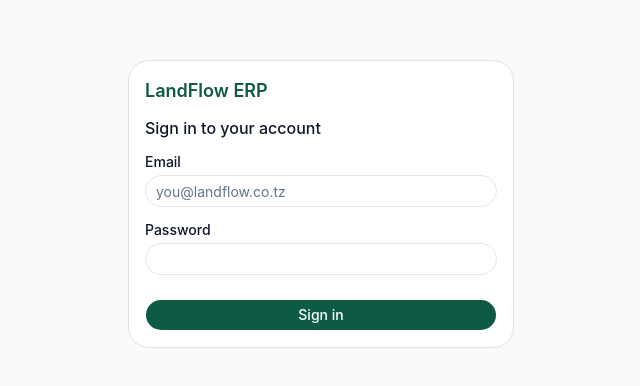
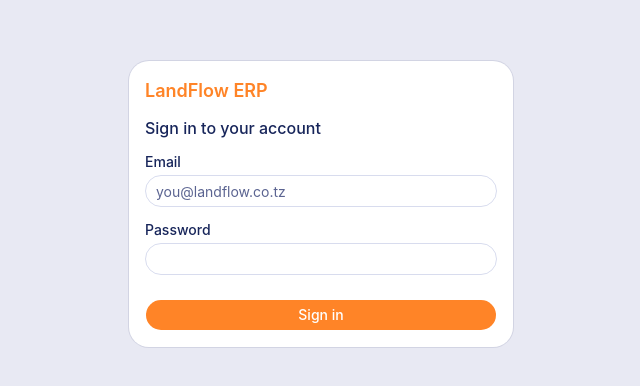
Before and after one commit to heva98/landflow-erp, a React (Vite) app in the folder frontend/: page /login in a window 1280 px wide. Shown: the part 196-582 px from the top of the page, without its empty margins (319-959 px from the left). Built offline with nearby package versions, Linux system fonts and the light colour scheme; no server answers.

Commit message:
change the system theme colours

```diff
--- a/frontend/src/features/crm/lib/lead-presentation.ts
+++ b/frontend/src/features/crm/lib/lead-presentation.ts
@@ -17,7 +17,7 @@ export function ageLabel(days: number): string {
 
 // A handful of brand-consistent colors to hash an assignee's name against,
 // so the same person always gets the same avatar color across the board.
-const AVATAR_COLORS = ['#0E5B45', '#2563EB', '#C89B3C', '#4CAF50', '#6D28D9', '#B8860B']
+const AVATAR_COLORS = ['#17255A', '#2563EB', '#FF8427', '#4CAF50', '#6D28D9', '#B8860B']
 
 export function avatarColor(name: string | null | undefined): string {
   if (!name) return '#CBD5E1'
--- a/frontend/src/features/dashboard/components/kpi-grid.tsx
+++ b/frontend/src/features/dashboard/components/kpi-grid.tsx
@@ -15,8 +15,8 @@ export function KpiGrid({ data }: { data: DashboardSummary }) {
     <div className="grid grid-cols-1 gap-4 sm:grid-cols-2 lg:grid-cols-4">
       {data.revenue && (
         <>
-          <StatCard icon={Wallet} label="Revenue Today" value={formatTZS(data.revenue.today)} tone="positive" />
-          <StatCard icon={TrendingUp} label="Revenue This Month" value={formatTZS(data.revenue.this_month)} tone="positive" />
+          <StatCard icon={Wallet} label="Revenue Today" value={formatTZS(data.revenue.today)} />
+          <StatCard icon={TrendingUp} label="Revenue This Month" value={formatTZS(data.revenue.this_month)} />
         </>
       )}
 
--- a/frontend/src/index.css
+++ b/frontend/src/index.css
@@ -6,25 +6,26 @@
 :root {
   --radius: 1rem;
 
-  --background: #f8fafc;
-  --foreground: #0f172a;
+  --background: #e8e9f3;
+  --foreground: #17255a;
 
   --card: #ffffff;
-  --card-foreground: #0f172a;
+  --card-foreground: #17255a;
   --popover: #ffffff;
-  --popover-foreground: #0f172a;
+  --popover-foreground: #17255a;
 
-  --primary: #0e5b45;
+  --primary: #ff8427;
   --primary-foreground: #ffffff;
+  --primary-hover: #e56f13;
 
-  --secondary: #c89b3c;
-  --secondary-foreground: #1c1508;
+  --secondary: #17255a;
+  --secondary-foreground: #ffffff;
 
-  --accent: #4caf50;
-  --accent-foreground: #ffffff;
+  --accent: #edf2fa;
+  --accent-foreground: #17255a;
 
-  --muted: #f1f5f9;
-  --muted-foreground: #64748b;
+  --muted: #e8e9f3;
+  --muted-foreground: #5b6491;
 
   --destructive: #d32f2f;
   --destructive-foreground: #ffffff;
@@ -33,40 +34,41 @@
   --info: #2563eb;
   --info-foreground: #ffffff;
 
-  --border: #e2e8f0;
-  --input: #e2e8f0;
-  --ring: #0e5b45;
+  --border: #d8dcee;
+  --input: #d8dcee;
+  --ring: #ff8427;
 
-  --sidebar: #114232;
-  --sidebar-foreground: #f8fafc;
-  --sidebar-primary: #4caf50;
+  --sidebar: #17255a;
+  --sidebar-foreground: #ffffff;
+  --sidebar-primary: #ff8427;
   --sidebar-primary-foreground: #ffffff;
-  --sidebar-accent: #1b5744;
-  --sidebar-accent-foreground: #f8fafc;
-  --sidebar-border: #1b5744;
-  --sidebar-ring: #4caf50;
+  --sidebar-accent: #223172;
+  --sidebar-accent-foreground: #ffffff;
+  --sidebar-border: #223172;
+  --sidebar-ring: #ff8427;
 }
 
 .dark {
-  --background: #0b1120;
+  --background: #0b1130;
   --foreground: #f8fafc;
 
-  --card: #111827;
+  --card: #141b3d;
   --card-foreground: #f8fafc;
-  --popover: #111827;
+  --popover: #141b3d;
   --popover-foreground: #f8fafc;
 
-  --primary: #4caf50;
-  --primary-foreground: #0b1120;
+  --primary: #ff8427;
+  --primary-foreground: #ffffff;
+  --primary-hover: #e56f13;
 
-  --secondary: #c89b3c;
-  --secondary-foreground: #1c1508;
+  --secondary: #2f3e85;
+  --secondary-foreground: #ffffff;
 
-  --accent: #0e5b45;
+  --accent: #1b2452;
   --accent-foreground: #f8fafc;
 
-  --muted: #1e293b;
-  --muted-foreground: #94a3b8;
+  --muted: #1b2452;
+  --muted-foreground: #a8aedb;
 
   --destructive: #d32f2f;
   --destructive-foreground: #ffffff;
@@ -75,18 +77,18 @@
   --info: #2563eb;
   --info-foreground: #ffffff;
 
-  --border: #1e293b;
-  --input: #1e293b;
-  --ring: #4caf50;
+  --border: #232c5e;
+  --input: #232c5e;
+  --ring: #ff8427;
 
-  --sidebar: #0c2b21;
+  --sidebar: #0b1130;
   --sidebar-foreground: #f8fafc;
-  --sidebar-primary: #4caf50;
-  --sidebar-primary-foreground: #0b1120;
-  --sidebar-accent: #114232;
+  --sidebar-primary: #ff8427;
+  --sidebar-primary-foreground: #ffffff;
+  --sidebar-accent: #17255a;
   --sidebar-accent-foreground: #f8fafc;
-  --sidebar-border: #114232;
-  --sidebar-ring: #4caf50;
+  --sidebar-border: #17255a;
+  --sidebar-ring: #ff8427;
 }
 
 @theme inline {
```
Also changed, not shown: 1 other file (tests, documents, lock files or other folders).
